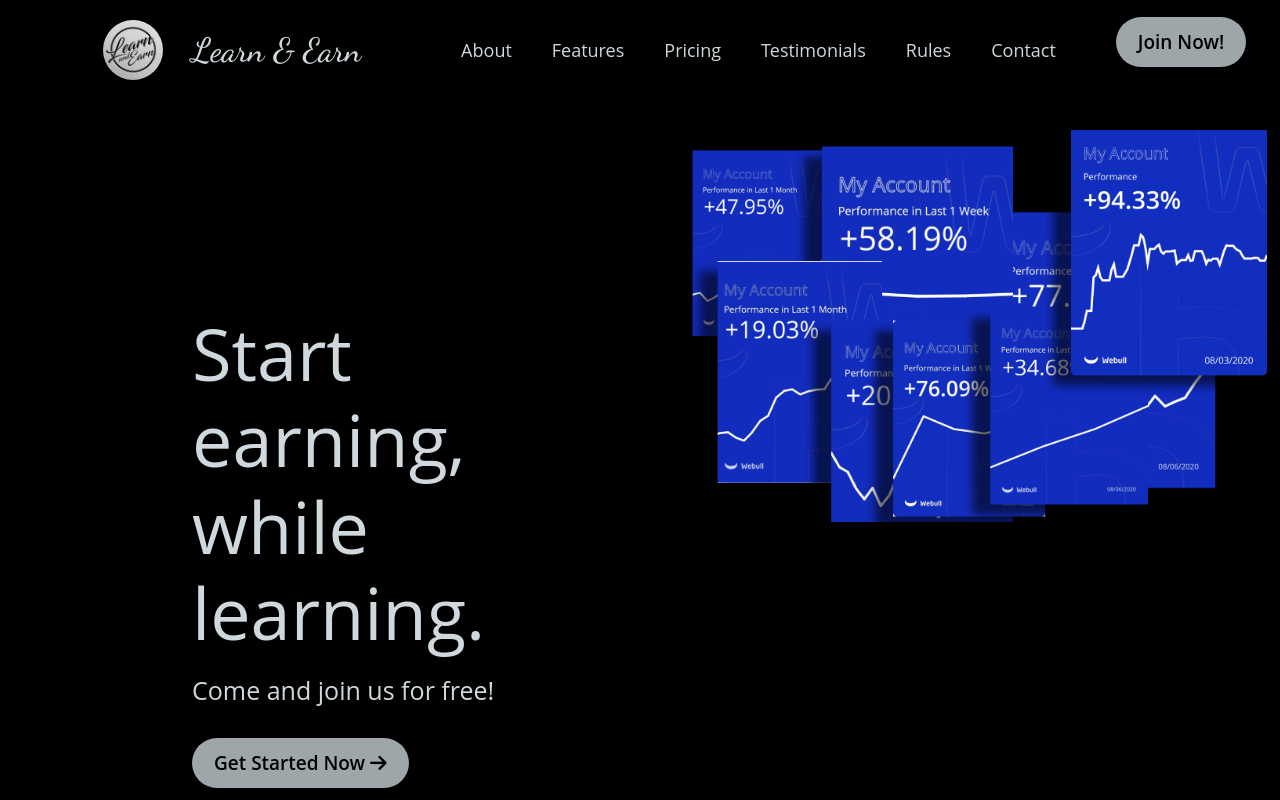
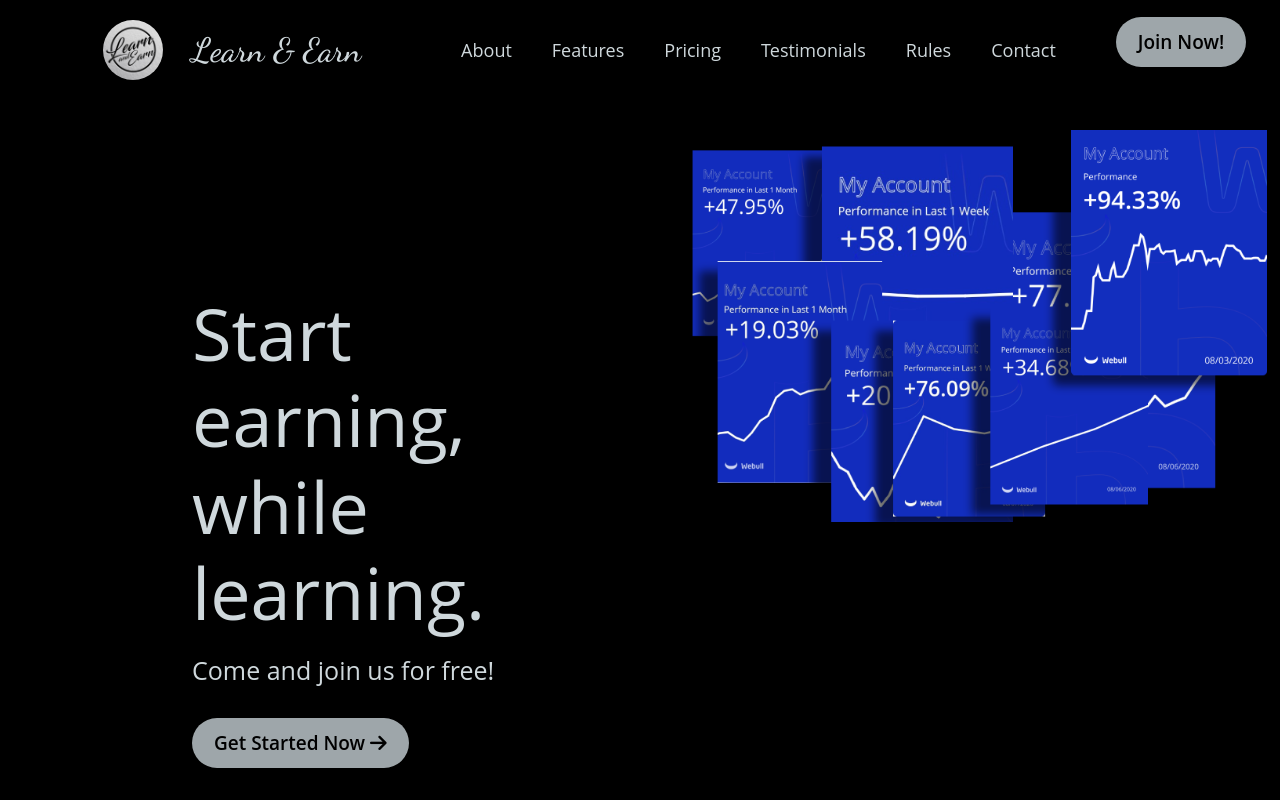
Before and after one commit to DinShpati/Learn-Earn, a plain HTML site: page index.html in a window 1280 px wide. Shown: the top 800 px of the page. Drawn offline with nearby package versions, Linux system fonts and the light colour scheme.

Commit message:
Update main.css

```diff
--- a/main.css
+++ b/main.css
@@ -26,6 +26,9 @@ body {
   color: #CFD8DC;
   text-align: left;
   overflow-x: hidden !important;
+}
+section{
+    width: 100vw;
 }
 .navbar{
     padding: 20px 7vw;
@@ -101,7 +104,7 @@ body {
     font-weight:400;
 }
 .main-firstHalf{
-    padding-top: 180px;
+    padding-top: 160px;
 }
 .md-txt{
     font-size: 25px;
```
